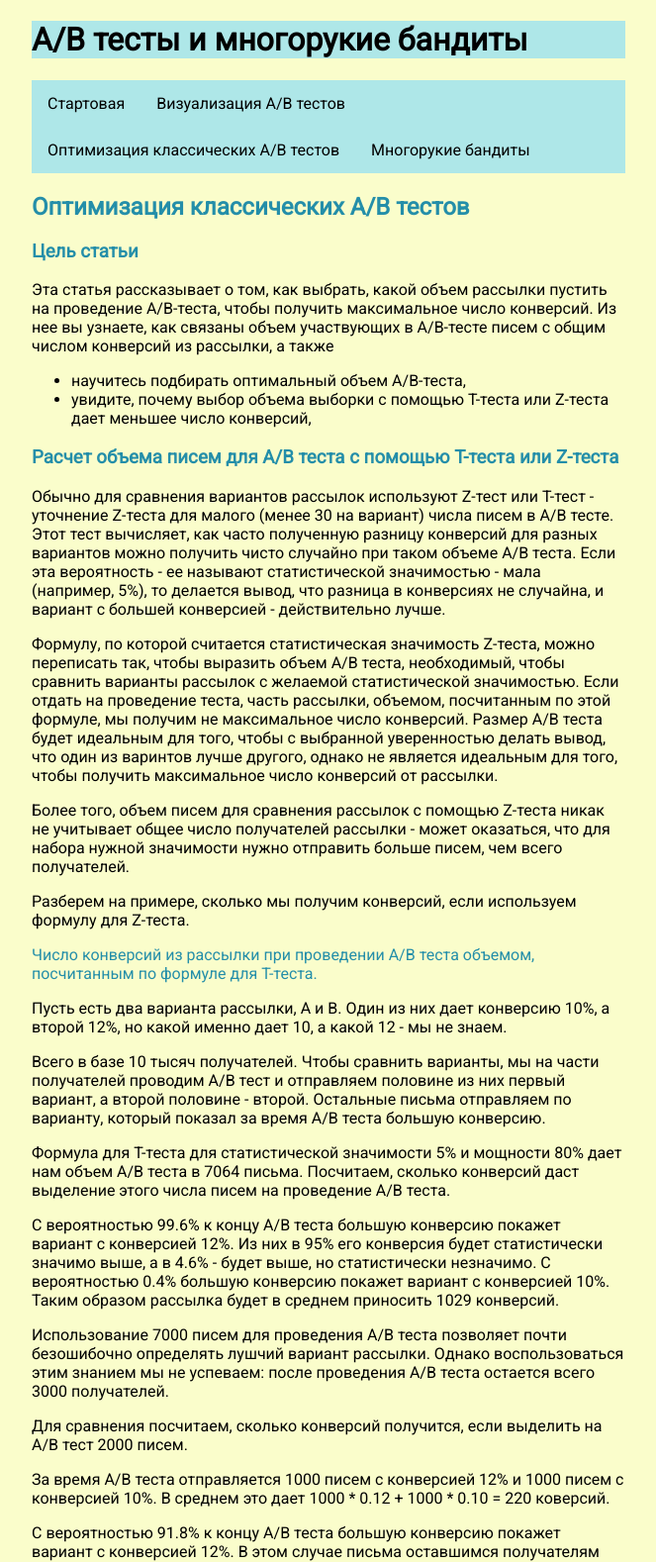
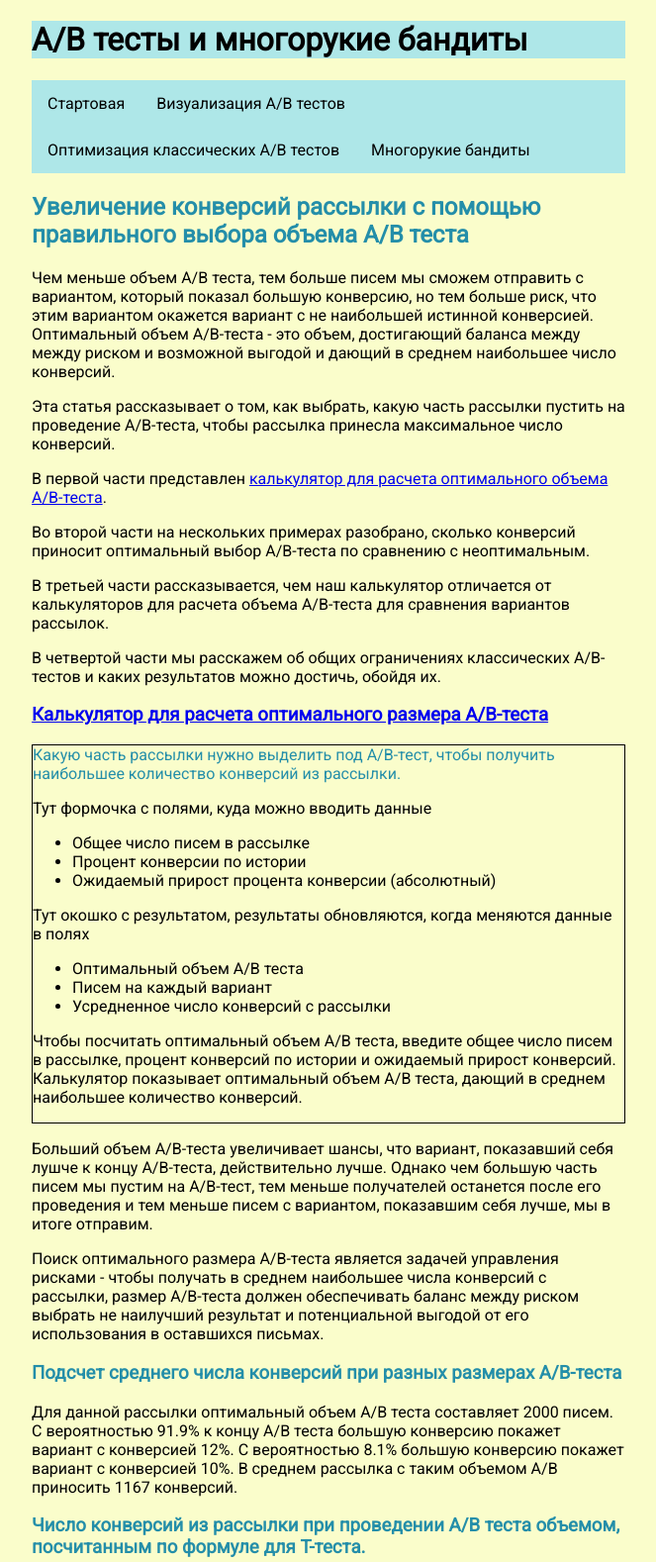
Before and after one commit to victordremov/multi-armed-bandits-for-ab-testing-email-mailings, a Django app: page /classic-ab-tests/ in a window 1280 px wide. Shown: the top 1578 px of the page at 99% size, without its empty margins (308-971 px from the left). Run offline with Django 3.2, Linux system fonts and the light colour scheme.

Commit message:
упрощаю страницу про оптимизацию классических аб-тестов

```diff
--- a/bandits_site/bandits_site/static/bandits_site/css/main.css
+++ b/bandits_site/bandits_site/static/bandits_site/css/main.css
@@ -37,3 +37,11 @@ nav li a {
 nav li a:hover {
     background-color: #28c3d4;
 }
+
+img {
+    width: 100%;
+}
+
+.form-container {
+    border: 1px solid black;
+}
--- a/bandits_site/bandits_site/templates/bandits_site/classic-ab-tests.html
+++ b/bandits_site/bandits_site/templates/bandits_site/classic-ab-tests.html
@@ -1,133 +1,171 @@
 {% extends 'bandits_site/base.html' %}
+{% load static %}
 {% block content %}
     <header>
-        <h2>Оптимизация классических A/B тестов</h2>
+        <h2>Увеличение конверсий рассылки с помощью правильного выбора объема A/B теста</h2>
     </header>
+    <p>
+        Чем меньше объем A/B теста, тем больше писем мы сможем отправить с вариантом, который показал большую
+        конверсию, но тем больше риск, что этим вариантом окажется вариант с не наибольшей истинной конверсией.
+        Оптимальный объем A/B-теста - это объем, достигающий баланса между между риском и возможной выгодой и дающий
+        в среднем наибольшее число конверсий.
+    </p>
+    <p>
+        Эта статья рассказывает о том, как выбрать, какую часть рассылки пустить на проведение A/B-теста, чтобы рассылка
+        принесла максимальное число конверсий.
+    </p>
+    <p>
+        В первой части представлен <a href="{% url 'classic_ab_tests' %}#calculator">калькулятор для расчета
+        оптимального объема А/B-теста</a>.
+    </p>
+    <p>
+        Во второй части на нескольких примерах разобрано, сколько конверсий приносит оптимальный выбор A/B-теста по
+        сравнению с неоптимальным.
+    </p>
+    <p>
+        В третьей части рассказывается, чем наш калькулятор отличается от калькуляторов для расчета объема A/B-теста для
+        сравнения вариантов рассылок.
+    </p>
+    <p>
+        В четвертой части мы расскажем об общих ограничениях классических A/B-тестов и каких результатов можно
+        достичь, обойдя их.
+    </p>
 
     <section>
         <header>
-            <h3>Цель статьи</h3>
+            <a id="calculator" href="{% url 'classic_ab_tests' %}#calculator">
+                <h3>Калькулятор для расчета оптимального размера A/B-теста</h3>
+            </a>
         </header>
-        Эта статья рассказывает о том, как выбрать, какой объем рассылки пустить на проведение A/B-теста, чтобы получить
-        максимальное число конверсий.
-
-        Из нее вы узнаете, как связаны объем участвующих в A/B-тесте писем с общим числом конверсий из рассылки, а также
-        <ul>
-            <li>научитесь подбирать оптимальный объем A/B-теста,</li>
-            <li>увидите, почему выбор объема выборки с помощью T-теста или Z-теста дает меньшее число конверсий,</li>
-        </ul>
-    </section>
-    <section>
-        <header>
-            <h3>Расчет объема писем для A/B теста с помощью T-теста или Z-теста</h3>
+        <div class="form-container">
+            <header class="subheader">
+                Какую часть рассылки нужно выделить под A/B-тест, чтобы получить наибольшее количество конверсий из
+                рассылки.
             </header>
-        <p>
-            Обычно для сравнения вариантов рассылок используют Z-тест или T-тест - уточнение Z-теста для малого (менее
-            30 на вариант) числа писем в A/B тесте.
-            Этот тест вычисляет, как часто полученную разницу конверсий для разных вариантов можно получить чисто
-            случайно при таком объеме A/B теста.
-            Если эта вероятность - ее называют статистической значимостью - мала (например, 5%), то делается вывод, что
-            разница в конверсиях не случайна, и вариант с большей конверсией - действительно лучше.
-        </p>
-        <p>
-            Формулу, по которой считается статистическая значимость Z-теста, можно переписать так, чтобы выразить объем
-            A/B
-            теста, необходимый, чтобы сравнить варианты рассылок с желаемой статистической значимостью.
-            Если отдать на проведение теста, часть рассылки, объемом, посчитанным по этой формуле, мы получим не
-            максимальное число конверсий.
-            Размер A/B теста будет идеальным для того, чтобы с выбранной уверенностью делать вывод, что один из варинтов
-            лучше другого, однако не является идеальным для того, чтобы получить максимальное число конверсий от
-            рассылки.
-        </p>
-        <p>
-            Более того, объем писем для сравнения рассылок с помощью Z-теста никак не учитывает общее число получателей
-            рассылки - может оказаться, что для набора нужной значимости нужно отправить больше писем, чем всего
-            получателей.
-        </p>
-        <p>
-            Разберем на примере, сколько мы получим конверсий, если используем формулу для Z-теста.
-        </p>
-    </section>
-    <section>
-        <header>
-            Число конверсий из рассылки при проведении A/B теста объемом, посчитанным по формуле для T-теста.
-        </header>
-        <p>
-            Пусть есть два варианта рассылки, A и B. Один из них дает конверсию 10%, а второй 12%, но какой именно дает
-            10, а какой 12 - мы не знаем.
-        </p>
-        <p>
-            Всего в базе 10 тысяч получателей.
-            Чтобы сравнить варианты, мы на части получателей проводим A/B тест и отправляем половине из них первый
-            вариант,
-            а второй половине - второй.
-            Остальные письма отправляем по варианту, который показал за время A/B теста большую конверсию.
-        </p>
-        <p>
-            Формула для T-теста для статистической значимости 5% и мощности 80% дает нам объем A/B теста в 7064 письма.
-            Посчитаем, сколько конверсий даст выделение этого числа писем на проведение A/B теста.
-        </p>
-        <p>
-            C вероятностью 99.6% к концу A/B теста большую конверсию покажет вариант с конверсией 12%.
-            Из них в 95% его конверсия будет статистически значимо выше, а в 4.6% - будет выше, но статистически
-            незначимо.
-            С вероятностью 0.4% большую конверсию покажет вариант с конверсией 10%.
-            Таким образом рассылка будет в среднем приносить 1029 конверсий.
-        </p>
-        <p>
-            Использование 7000 писем для проведения A/B теста позволяет почти безошибочно определять лушчий вариант
-            рассылки.
-            Однако воспользоваться этим знанием мы не успеваем: после проведения A/B теста остается всего 3000
-            получателей.
-        </p>
-        <p>
-            Для сравнения посчитаем, сколько конверсий получится, если выделить на A/B тест 2000 писем.
-        </p>
-        <p>
-            За время A/B теста отправляется 1000 писем с конверсией 12% и 1000 писем с конверсией 10%. В среднем это
-            дает 1000 * 0.12 + 1000 * 0.10 = 220 коверсий.
-        </p>
-        <p>
-            C вероятностью 91.8% к концу A/B теста большую конверсию покажет вариант с конверсией 12%. В этом случае
-            письма оставшимся получателям принесут 8000 * 0.12 = 960 конверсий, а всего рассылка принесет - 960 + 220 =
-            1180 конверсий.
-            С вероятностью 8.2% большую конверсию покажет вариант с конверсией 10%.
-            В этом случае оставшиеся письма принесут 8000 * 0.10 = 800 конверсий, а всего - 800 + 220 = 1020 конверсий.
-        </p>
-        <p>
-            Значит, в среднем рассылка будет приносить 1180 * 91.8 + 1020 * 8.2 = 1167 конверсий.
-        </p>
-
-        <p>
-            Это гораздо больше, чем для предыдущего способа. Особенно хорошо это видно, если посчитать, что среднее
-            число конверсий с этой рассылки всегда лежит от 1100 (минимум - если все письма пустить на A/B тест) до 1200
-            (недостижимый идеал, когда мы заранее знаем, какой вариант лучше и всем отправляем его).
-            Таким образом, объем выборки, необходимый для проведения T-теста, дает эффективность 29% от идеала (где 0%
-            соответсвует минимальному число конверсий), а если использовать 2000 писем для A/B-теста - получим
-            эффективность 67% от идеала.
-        </p>
-    </section>
-    <section>
-        <header>
-            <h3>Калькулятор объема A/B-теста для получения максимальной конверсии из рассылки.</h3>
-        </header>
-        Тут формочка с полями, куда можно вводить данные
+            <p>Тут формочка с полями, куда можно вводить данные</p>
             <ul>
                 <li>Общее число писем в рассылке</li>
                 <li>Процент конверсии по истории</li>
                 <li>Ожидаемый прирост процента конверсии (абсолютный)</li>
             </ul>
-        Тут окошко с результатом, результаты обновляются, когда меняются данные в полях
+
+            <p>Тут окошко с результатом, результаты обновляются, когда меняются данные в полях</p>
             <ul>
                 <li>Оптимальный объем A/B теста</li>
                 <li>Писем на каждый вариант</li>
                 <li>Усредненное число конверсий с рассылки</li>
             </ul>
+            <p>
+                Чтобы посчитать оптимальный объем A/B теста, введите общее число писем в рассылке, процент
+                конверсий по истории и ожидаемый прирост конверсий.
+                Калькулятор показывает оптимальный объем A/B теста, дающий в среднем наибольшее количество
+                конверсий.
+            </p>
+        </div>
+        <p>
+            Больший объем A/B-теста увеличивает шансы, что вариант, показавший себя лушче к концу A/B-теста,
+            действительно лучше.
+            Однако чем большую часть писем мы пустим на A/B-тест, тем меньше получателей останется после его проведения
+            и тем меньше писем с вариантом, показавшим себя лучше, мы в итоге отправим.
+        </p>
+        <p>
+            Поиск оптимального размера A/B-теста является задачей управления рисками - чтобы получать в среднем
+            наибольшее числа конверсий с рассылки, размер A/B-теста должен обеспечивать баланс между риском выбрать не
+            наилучший результат и потенциальной выгодой от его использования в оставшихся письмах.
+        </p>
     </section>
+
+    <section>
+        <header>
+            <a>
+                <h3>Подсчет среднего числа конверсий при разных размерах A/B-теста</h3>
+            </a>
+        </header>
+        <p>
+            Для данной рассылки оптимальный объем A/B теста составляет 2000 писем.
+            C вероятностью 91.9% к концу A/B теста большую конверсию покажет вариант с конверсией 12%.
+            С вероятностью 8.1% большую конверсию покажет вариант с конверсией 10%.
+            В среднем рассылка с таким объемом A/B приносить 1167 конверсий.
+        </p>
+    </section>
+
+    <section>
+        <header>
+            <h3>
+                Число конверсий из рассылки при проведении A/B теста объемом, посчитанным по формуле для T-теста.
+            </h3>
+        </header>
+        <p>
+            <img src="{% static 'bandits_site/images/email_mailings_variants.png' %}" alt="Два варианта рассылки.">
+        </p>
+        <p>
+            Пусть в базе 10 тысяч подписчиков. Конверсия рассылок по истории равна 10%.
+            Собираемся запускать новую рассылку и для нее подготовили два варианта писем.
+            Мы предполагаем, что один из них имеет истинный процент конверсий* 12%, а второй - 10%.
+            Но какой именно из двух вариантов лучше, мы не знаем, поэтому хотим сравнить рассылки с помощью A/B
+            теста на
+            части получателей, и оставшимся отправить лучший вариант.
+        </p>
+        <p>
+            Воспользуемся <a href="https://mindbox.ru/ab-test-calculator/">калькулятором размера объема A/B
+            теста</a>.
+            Калькулятор использует формулу для T-теста.
+            По этой формуле, чтобы сравнить варианты с конверсиями 10% и 12%, необходимо отправить 7064 письма
+            в A/B тесте.
+        </p>
+        <p>
+            <img src="{% static 'bandits_site/images/ab-test-sample-size-calculator-mindbox-screenshot.png' %}"
+                 alt="Изображение калькулятора размера выборки для проведения A/B теста."
+                 class='scale-down'
+            >
+        </p>
+        <p>
+            Пусть наши предположения оказались верны и варианты рассылки, действительно имеют истинный процент
+            конверсий
+            10% и 12%.
+            Посчитаем, сколько всего конверсий** будет получено с рассылки при таком объеме A/B теста.
+        </p>
+        <p>
+            C вероятностью 99.6% к концу A/B теста больший процент конверсий покажет вариант с процентом конверсией
+            12%.
+            С вероятностью 0.4% больший процент конверсий покажет вариант с процентом конверсией 10%.
+            В среднем рассылка с таким объемом A/B приносить 1129 конверсий.
+        </p>
+        <p>
+            Для сравнения, если использовать в A/B-тесте все письма, в среднем рассылка принесет 1100 конверсий -
+            это
+            минимальная отдача от рассылки.
+            Если бы мы каким-то образом знали, какой вариант лучше и сразу все письма отправяли с лучшим вариантом,
+            в
+            среднем получали бы 1200 конверсий - это недостижимый идеал.
+            Если 1100 взять за ноль, а 1200 за 100%, то получим 1129 конверсий, что составляет 29% от идеала.
+        </p>
+        <p>
+            Цифры получены с помощью численного моделирования. Подробности под катом. <strong>Добавлю позже. Будет
+            четкое описание как проводится моделируется, исходный код, ссылка на гитхаб.</strong>
+        </p>
+        <p>
+            <img src="{% static 'bandits_site/images/t-test-conversion-on-relative-scale.png' %}"
+                 alt="T-test conversion on relative scale.">
+        </p>
+        <p>
+            Этот не лучший результат. Причины этого в том, что статистические тесты сравнивают варианты рассылок, но
+            ничего не знают о том, как эта информация будет использоваться.
+            Для нашей рассылки чтобы с большой уверенностью сравнить варианты рассылок, потребовалось отправить 7
+            тысяч
+            писем в A/B-тесте, и только для оставшихся 3 тысяч получателей мы смогли воспользоваться полученной
+            информацией.
+        </p>
+        <p>
+            Если же снизить объем A/B-теста до 2 тысяч писем, результат улучшится до 66% от идеала.
+        </p>
+    </section>
+
     <section>
         <header>
             <h3>Симулятор проведения A/B-теста</h3>
         </header>
+        <div class="form-container">
             Тут формочка с полями, куда можно вводить данные
             <ul>
                 <li>Общее число писем в рассылке</li>
@@ -140,11 +178,25 @@
                 <li>Минимальное число конверсий с рассылки</li>
                 <li>Усредненное число конверсий с рассылки для выбранного объема A/B теста</li>
                 <li>Максимальное число конверсий - недостижимый идеал</li>
-            <li>График с накопительным числом конверсий. Отмечена точка переключения, после нее график растраивается
-                (хороший результат, плохой и усредненный), возле хорошего и плохого подписаны проценты, насколько часто
+                <li>График с накопительным числом конверсий. Отмечена точка переключения, после нее график
+                    растраивается
+                    (хороший результат, плохой и усредненный), возле хорошего и плохого подписаны проценты,
+                    насколько
+                    часто
                     каждый из них случается.
                 </li>
             </ul>
+        </div>
     </section>
 
+    <section>
+        <header>
+            <h3>В следующей серии</h3>
+        </header>
+        Подбор объема A/B теста имеет свой предел по эффективности.
+        Дельше можно улучшить конверсии только полностью отказавшись от четкого разделения рассылки на
+        исследование
+        и
+        использования и динамически меняя распределение траффика между вариантами рассылки.
+    </section>
 {% endblock content %}
```
Also changed, not shown: bandits_site/bandits_site/templates/bandits_site/classic-ab-tests-too-hard-stuff.html (added, +92 -0 lines), bandits_site/bandits_site/templates/bandits_site/home.html (+5 -5 lines), bandits_site/bandits_site/templates/bandits_site/multi-armed-bandits.html (+13 -1 lines), bandits_site/bandits_site/static/bandits_site/images/ab-test-sample-size-calculator-mindbox-screenshot.png (added). Lines whose indentation alone changed are shown as unchanged.
